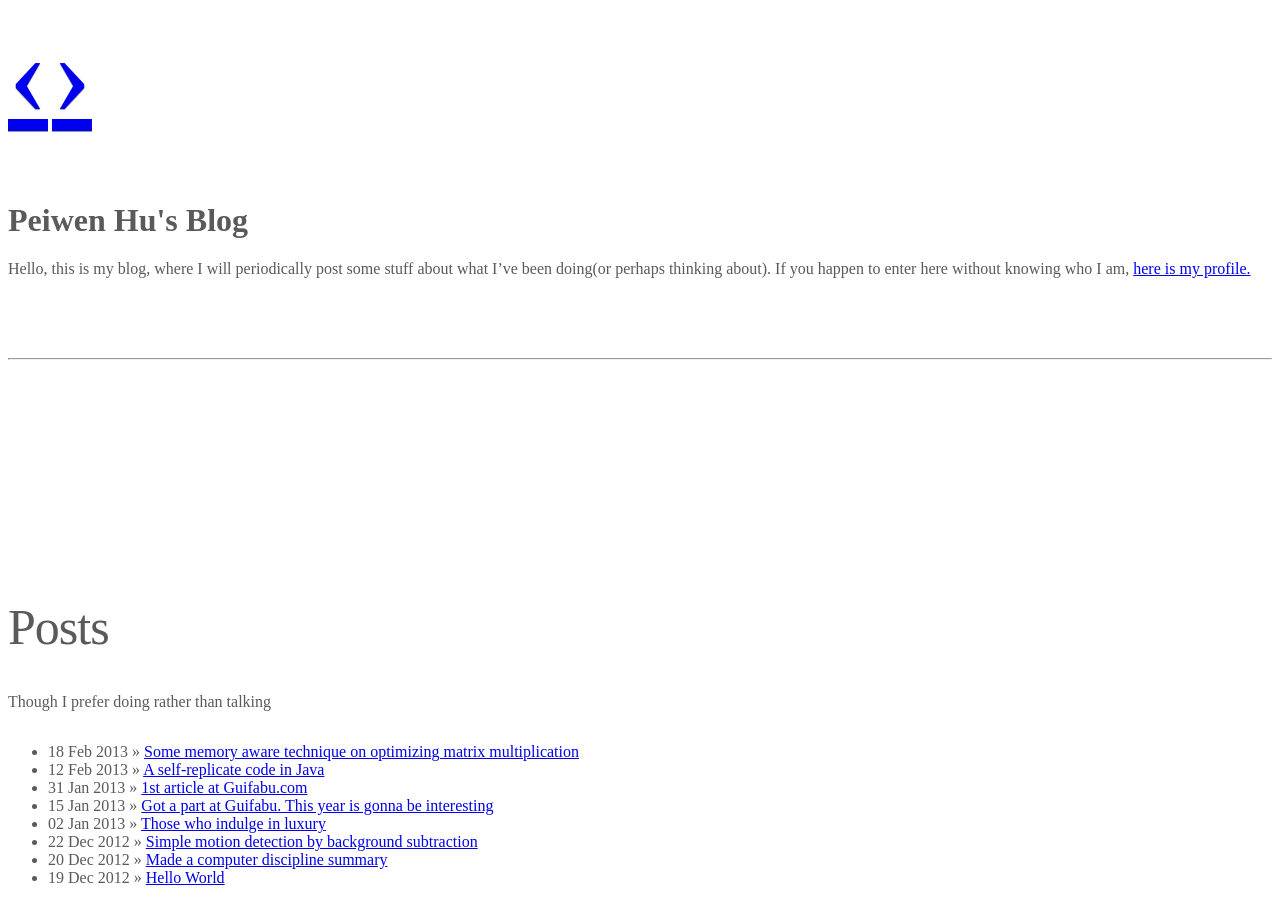
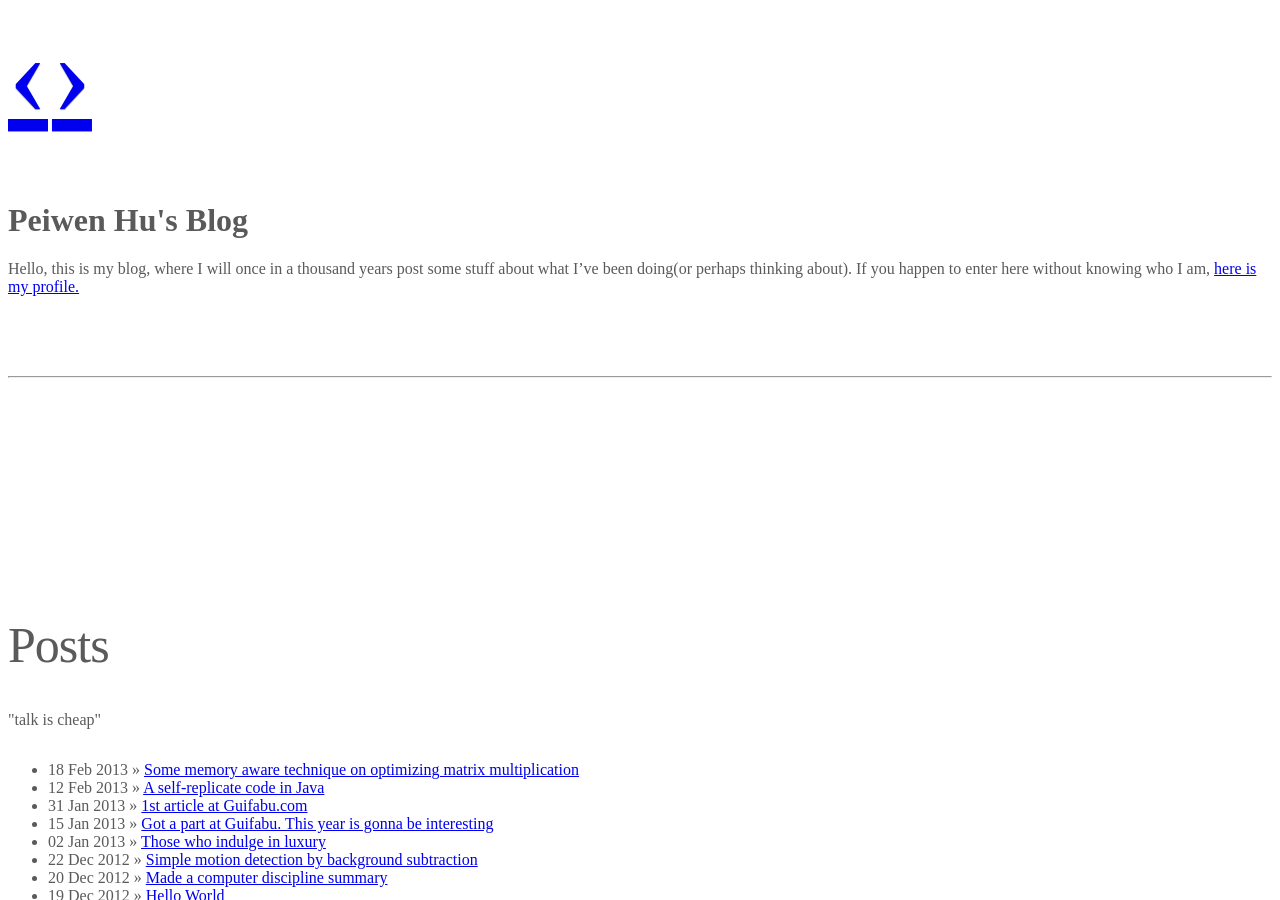
Before and after one commit to jianhanglin/peiwenhu.github.com, a Jekyll site: the page built from index.md, in a window 1280 px wide and 900 px high, scrolled down 1510 px. Built offline with Jekyll 4.4.1, drawn with Linux system fonts in a browser that asks for light colours.

Commit message:
talk is cheap

```diff
--- a/index.md
+++ b/index.md
@@ -5,13 +5,13 @@ title: Peiwen Hu's Blog
 ---
 {% include JB/setup %}
 
-Hello, this is my blog, where I will periodically post some stuff about what I've been doing(or perhaps thinking about).
+Hello, this is my blog, where I will once in a thousand years post some stuff about what I've been doing(or perhaps thinking about).
 If you happen to enter here without knowing who I am, [here is my profile.](/pages/about.html)
 <hr class="featurette-divider">
 
 <div class="featurette">
 <h2 class="featurette-heading">Posts</h2>
-<p class="lead">Though I prefer doing rather than talking</p>
+<p class="lead">"talk is cheap"</p>
 </div>
 
 <ul class="posts">
```
